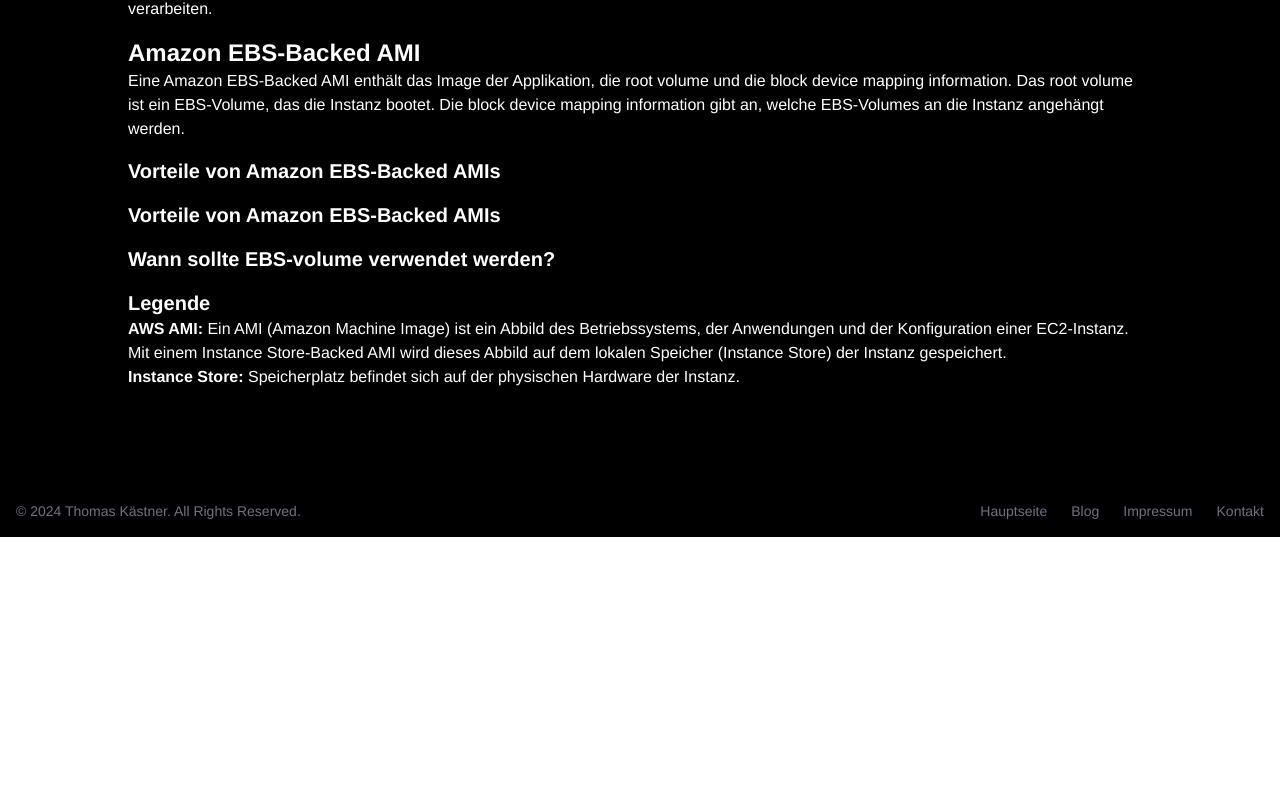
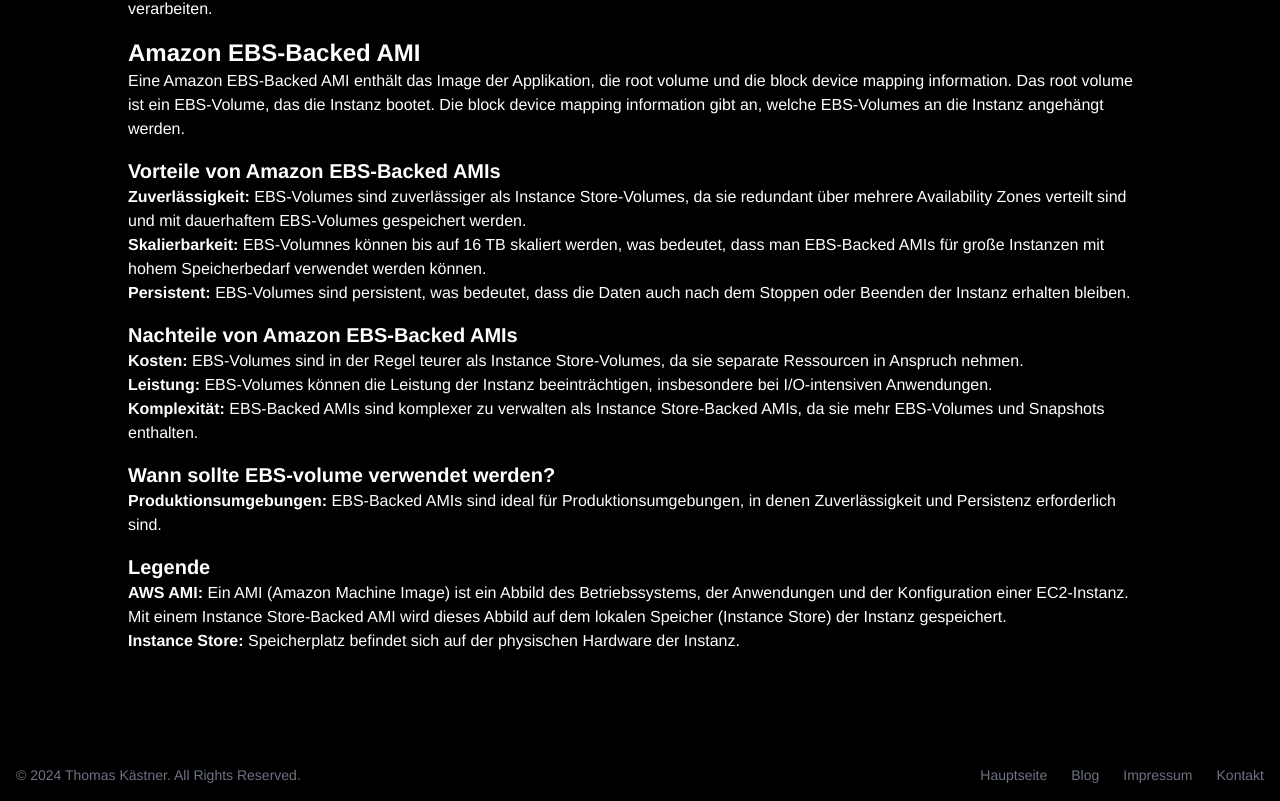
Before and after one commit to ThomasAKaestner/thomaskaestner, a Vue app: page /blog/aws-ec2-speicher-optionen in a window 1280 px wide. Shown: the part 1004-1805 px from the top of the page. Before the commit the page ends 1541 px from the top, so only its background shows below. Built offline with nearby package versions, Linux system fonts and the light colour scheme.

Commit message:
adding new stuff

```diff
--- a/src/views/articles/EC2StorageOptions.vue
+++ b/src/views/articles/EC2StorageOptions.vue
@@ -81,12 +81,41 @@
 
         <!-- Vorteile EBS-backed AMI -->
         <h5 class="text-xl font-bold text-white mt-4">Vorteile von Amazon EBS-Backed AMIs</h5>
+        <p>
+          <b>Zuverlässigkeit:</b> EBS-Volumes sind zuverlässiger als Instance Store-Volumes, da sie redundant über
+          mehrere Availability Zones verteilt sind und mit dauerhaftem EBS-Volumes gespeichert werden.
+        </p>
+        <p>
+          <b>Skalierbarkeit:</b> EBS-Volumnes können bis auf 16 TB skaliert werden, was bedeutet, dass man EBS-Backed
+          AMIs für große Instanzen mit hohem Speicherbedarf verwendet werden können.
+        </p>
+        <p>
+          <b>Persistent:</b> EBS-Volumes sind persistent, was bedeutet, dass die Daten auch nach dem Stoppen oder
+          Beenden der Instanz erhalten bleiben.
+        </p>
 
         <!-- Nachteile EBS-backed AMI -->
-        <h5 class="text-xl font-bold text-white mt-4">Vorteile von Amazon EBS-Backed AMIs</h5>
+        <h5 class="text-xl font-bold text-white mt-4">Nachteile von Amazon EBS-Backed AMIs</h5>
+        <p>
+          <b>Kosten:</b> EBS-Volumes sind in der Regel teurer als Instance Store-Volumes, da sie separate Ressourcen in
+          Anspruch nehmen.
+        </p>
+        <p>
+          <b>Leistung:</b> EBS-Volumes können die Leistung der Instanz beeinträchtigen, insbesondere bei I/O-intensiven
+          Anwendungen.
+        </p>
+        <p>
+          <b>Komplexität: </b> EBS-Backed AMIs sind komplexer zu verwalten als Instance Store-Backed AMIs, da sie mehr
+          EBS-Volumes und Snapshots enthalten.
+        </p>
 
         <!-- Wann sollte ich EBS-volumes verwenden -->
         <h5 class="text-xl font-bold text-white mt-4">Wann sollte EBS-volume verwendet werden? </h5>
+        <p>
+          <b>Produktionsumgebungen:</b> EBS-Backed AMIs sind ideal für Produktionsumgebungen, in denen Zuverlässigkeit
+          und
+          Persistenz erforderlich sind.
+        </p>
 
         <!-- Legende -->
         <h5 class="text-xl font-bold text-white mt-4">Legende</h5>
```
